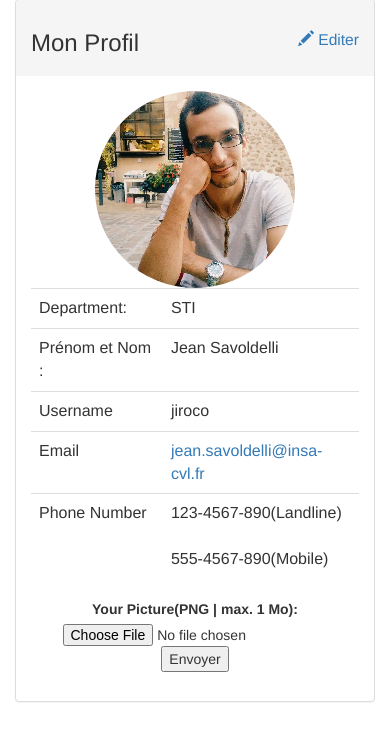
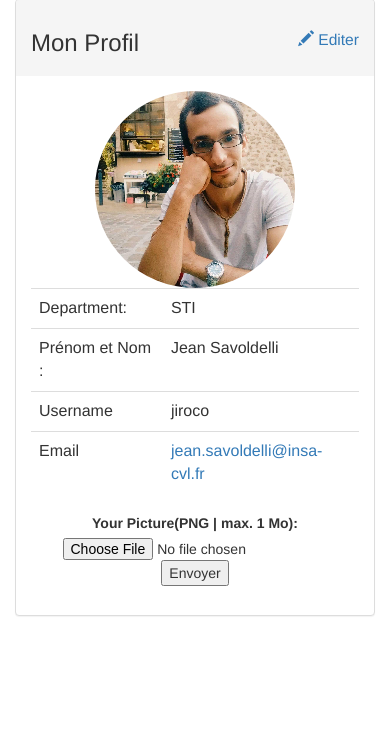
Before and after one commit to jiroco/projet_web, a PHP site: page /profil.php in a window 390 px wide. Shown: the part 71-812 px from the top of the page. Run offline with PHP 8.4, Linux system fonts and the light colour scheme; a user stored in the database is signed in; some libraries are stand-ins or nearby versions.

Commit message:
profil changé plus le téléphone

```diff
--- a/profil.php
+++ b/profil.php
@@ -43,11 +43,7 @@
 							                  <tr>
 							                    <td>Email</td>
 							                    <td><a href="mailto:"><?php print_r($_SESSION['mail']) ?></a></td>
-							                  </tr>
-							                    <td>Phone Number</td>
-							                    <td>123-4567-890(Landline)<br><br>555-4567-890(Mobile)</td>
-						                      </tr>
-
+						                     </tr>
 						                    </tbody>
 						                  </table>
 						                </div>
```
